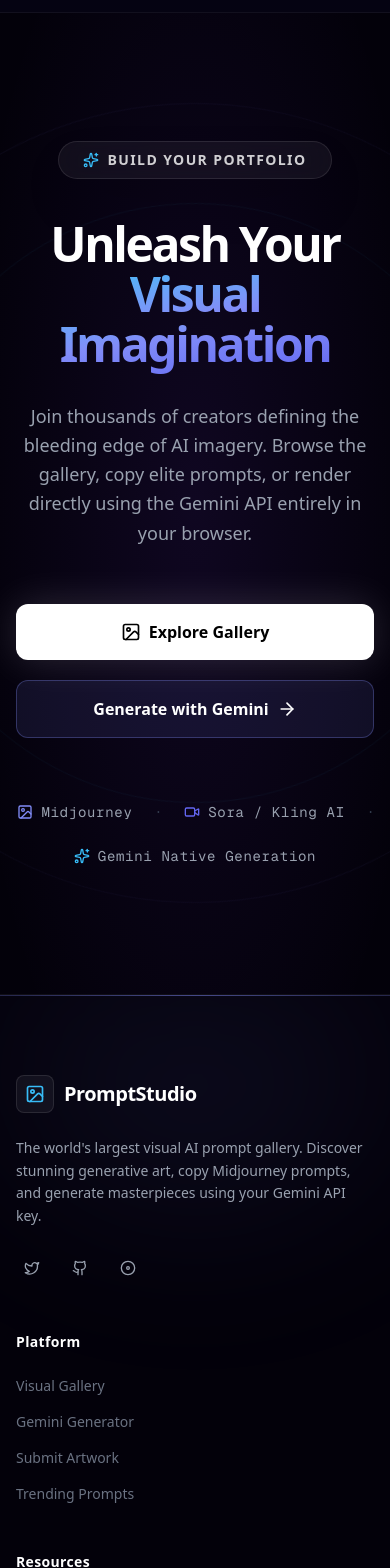
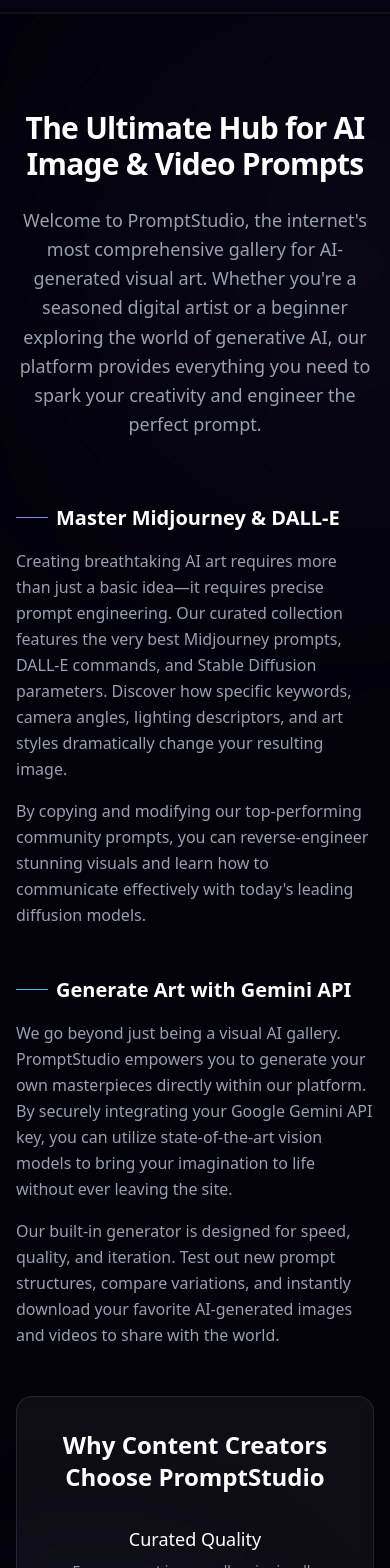
Before and after one commit to thomas-chacko/Prompt-Studio, a Next.js app in the folder client/: page / in a window 390 px wide. Shown: the part 9003-10571 px from the top of the page. Built offline with nearby package versions, Linux system fonts and the light colour scheme.

Commit message:
fe seo improvments

```diff
--- a/client/app/layout.tsx
+++ b/client/app/layout.tsx
@@ -17,26 +17,40 @@
   subsets: ["latin"],
 });
 
+export const viewport: import("next").Viewport = {
+  width: "device-width",
+  initialScale: 1,
+  maximumScale: 5,
+  themeColor: "#03010a",
+};
+
 export const metadata: Metadata = {
-  title: "PromptStudio — #1 AI Image & Video Prompt Gallery | Generate with Gemini",
-  description:
-    "PromptStudio is the largest visual AI prompt gallery. Browse, copy, and discover breathtaking image prompts for Midjourney, DALL-E, & Stable Diffusion. Generate your own stunning AI images right here using your Gemini API key.",
+  metadataBase: new URL("https://promptstudio-web.vercel.app"),
+  title: "PromptStudio: Top AI Image & Video Prompts",
+  description: "Discover breathtaking AI image & video prompts for Midjourney & DALL-E. Generate art using the Gemini API.",
   keywords: [
     "AI image prompts", "Midjourney prompts", "DALL-E prompts", "Stable diffusion prompts",
     "AI generative art", "AI image generator", "Gemini API image generation",
     "copy image prompts", "visual AI gallery", "AI video prompts",
     "AI art community", "prompt studio art", "best AI image prompts",
   ],
+  alternates: {
+    canonical: "/",
+    languages: {
+      "en-US": "/en-US",
+    },
+  },
   openGraph: {
-    title: "PromptStudio — Visual AI Prompt Gallery",
-    description: "Discover breathtaking AI image prompts. Generate stunning generative art using your Gemini API key. Free curated library of Midjourney and DALL-E prompts.",
+    title: "PromptStudio: Top AI Image & Video Prompts",
+    description: "Discover breathtaking AI image & video prompts for Midjourney & DALL-E. Generate art using the Gemini API.",
     type: "website",
     locale: "en_US",
+    url: "/",
   },
   twitter: {
     card: "summary_large_image",
-    title: "PromptStudio — Visual AI Prompt Gallery",
-    description: "Browse the world's best AI image prompts. Copy in one click. Generate stunning art directly with your Gemini API key.",
+    title: "PromptStudio: Top AI Image & Video Prompts",
+    description: "Discover breathtaking AI image & video prompts for Midjourney & DALL-E. Generate art using the Gemini API.",
   },
   robots: { index: true, follow: true },
 };
@@ -46,11 +60,34 @@
 }: Readonly<{
   children: React.ReactNode;
 }>) {
+  const schema = {
+    "@context": "https://schema.org",
+    "@type": "WebSite",
+    "name": "PromptStudio",
+    "url": "https://promptstudio-web.vercel.app/",
+    "potentialAction": {
+      "@type": "SearchAction",
+      "target": "https://promptstudio-web.vercel.app/search?q={search_term_string}",
+      "query-input": "required name=search_term_string"
+    },
+    "sameAs": [
+      "https://twitter.com/promptstudio",
+      "https://facebook.com/promptstudio",
+      "https://instagram.com/promptstudio",
+      "https://linkedin.com/company/promptstudio",
+      "https://youtube.com/@promptstudio"
+    ]
+  };
+
   return (
     <html lang="en" className="dark">
       <body
         className={`${geistSans.variable} ${geistMono.variable} antialiased`}
       >
+        <script
+          type="application/ld+json"
+          dangerouslySetInnerHTML={{ __html: JSON.stringify(schema) }}
+        />
         <ErrorBoundary>
           <APIWarmup />
           <ToastContainer />
--- a/client/app/page.tsx
+++ b/client/app/page.tsx
@@ -1,9 +1,13 @@
+import dynamic from 'next/dynamic';
 import HomeHero from "@/sections/home-hero";
-import TrendingPromptsSection from "@/sections/trending-prompts-section";
-import CategoriesSection from "@/sections/categories-section";
-import HowItWorksSection from "@/sections/how-it-works-section";
-import ModelsTicker from "@/sections/models-ticker";
-import CTASectionNew from "@/sections/cta-section-new";
+
+// Lazy load below-the-fold sections to improve INP and initial load time
+const TrendingPromptsSection = dynamic(() => import("@/sections/trending-prompts-section"));
+const CategoriesSection = dynamic(() => import("@/sections/categories-section"));
+const HowItWorksSection = dynamic(() => import("@/sections/how-it-works-section"));
+const ModelsTicker = dynamic(() => import("@/sections/models-ticker"));
+const SEOContentSection = dynamic(() => import("@/sections/seo-content-section"));
+const CTASectionNew = dynamic(() => import("@/sections/cta-section-new"));
 
 export default function Home() {
   return (
@@ -23,6 +27,9 @@
       {/* Section 6 (Second-last): AI Models Ticker */}
       <ModelsTicker />
 
+      {/* SEO Section to improve text-to-code ratio */}
+      <SEOContentSection />
+
       {/* Section 7 (Last): Call to Action */}
       <CTASectionNew />
     </div>
--- a/client/components/footer.tsx
+++ b/client/components/footer.tsx
@@ -1,5 +1,5 @@
 import Link from 'next/link';
-import { Github, Twitter, DiscIcon as Discord, Sparkles, Image as ImageIcon } from 'lucide-react';
+import { Github, Twitter, DiscIcon as Discord, Sparkles, Image as ImageIcon, Facebook, Instagram, Linkedin, Youtube } from 'lucide-react';
 
 export default function Footer() {
   return (
@@ -22,15 +22,24 @@
             <p className="text-gray-400 text-sm max-w-sm leading-relaxed mb-6 font-light">
               The world's largest visual AI prompt gallery. Discover stunning generative art, copy Midjourney prompts, and generate masterpieces using your Gemini API key.
             </p>
-            <div className="flex items-center gap-4">
-              <a href="https://twitter.com" target="_blank" rel="noopener noreferrer" className="p-2 rounded-lg text-gray-400 hover:text-white hover:bg-white/5 transition-all outline-none focus:ring-2 focus:ring-brand-purple" aria-label="Twitter">
-                <Twitter className="w-4 h-4" />
+            <div className="flex items-center gap-4 flex-wrap">
+              <a href="https://twitter.com/promptstudio" target="_blank" rel="noopener noreferrer" className="p-3 min-w-[48px] min-h-[48px] flex items-center justify-center rounded-lg text-gray-400 hover:text-white hover:bg-white/5 transition-all outline-none focus:ring-2 focus:ring-brand-purple" aria-label="Twitter">
+                <Twitter className="w-5 h-5" />
               </a>
-              <a href="https://github.com" target="_blank" rel="noopener noreferrer" className="p-2 rounded-lg text-gray-400 hover:text-white hover:bg-white/5 transition-all outline-none focus:ring-2 focus:ring-brand-purple" aria-label="GitHub">
-                <Github className="w-4 h-4" />
+              <a href="https://facebook.com/promptstudio" target="_blank" rel="noopener noreferrer" className="p-3 min-w-[48px] min-h-[48px] flex items-center justify-center rounded-lg text-gray-400 hover:text-white hover:bg-white/5 transition-all outline-none focus:ring-2 focus:ring-brand-purple" aria-label="Facebook">
+                <Facebook className="w-5 h-5" />
               </a>
-              <a href="https://discord.com" target="_blank" rel="noopener noreferrer" className="p-2 rounded-lg text-gray-400 hover:text-white hover:bg-white/5 transition-all outline-none focus:ring-2 focus:ring-brand-purple" aria-label="Discord">
-                <Discord className="w-4 h-4" />
+              <a href="https://instagram.com/promptstudio" target="_blank" rel="noopener noreferrer" className="p-3 min-w-[48px] min-h-[48px] flex items-center justify-center rounded-lg text-gray-400 hover:text-white hover:bg-white/5 transition-all outline-none focus:ring-2 focus:ring-brand-purple" aria-label="Instagram">
+                <Instagram className="w-5 h-5" />
+              </a>
+              <a href="https://linkedin.com/company/promptstudio" target="_blank" rel="noopener noreferrer" className="p-3 min-w-[48px] min-h-[48px] flex items-center justify-center rounded-lg text-gray-400 hover:text-white hover:bg-white/5 transition-all outline-none focus:ring-2 focus:ring-brand-purple" aria-label="LinkedIn">
+                <Linkedin className="w-5 h-5" />
+              </a>
+              <a href="https://youtube.com/@promptstudio" target="_blank" rel="noopener noreferrer" className="p-3 min-w-[48px] min-h-[48px] flex items-center justify-center rounded-lg text-gray-400 hover:text-white hover:bg-white/5 transition-all outline-none focus:ring-2 focus:ring-brand-purple" aria-label="YouTube">
+                <Youtube className="w-5 h-5" />
+              </a>
+              <a href="https://github.com" target="_blank" rel="noopener noreferrer" className="p-3 min-w-[48px] min-h-[48px] flex items-center justify-center rounded-lg text-gray-400 hover:text-white hover:bg-white/5 transition-all outline-none focus:ring-2 focus:ring-brand-purple" aria-label="GitHub">
+                <Github className="w-5 h-5" />
               </a>
             </div>
           </div>
--- /dev/null
+++ b/client/sections/seo-content-section.tsx
@@ -0,0 +1,80 @@
+import React from 'react';
+
+export default function SEOContentSection() {
+  return (
+    <section className="py-24 bg-[#03010a] border-t border-white/5 relative overflow-hidden">
+      {/* Background decorations */}
+      <div className="absolute top-0 left-1/4 w-[500px] h-[500px] bg-brand-purple/5 rounded-full blur-[120px] pointer-events-none" />
+      <div className="absolute bottom-0 right-1/4 w-[400px] h-[400px] bg-brand-cyan/5 rounded-full blur-[100px] pointer-events-none" />
+
+      <div className="max-w-4xl mx-auto px-4 sm:px-6 lg:px-8 relative z-10 text-gray-300">
+        <div className="space-y-12">
+
+          <div className="text-center mb-16">
+            <h2 className="text-3xl md:text-4xl font-bold text-white mb-6 tracking-tight">
+              The Ultimate Hub for AI Image & Video Prompts
+            </h2>
+            <p className="text-lg text-gray-400 leading-relaxed font-light">
+              Welcome to PromptStudio, the internet's most comprehensive gallery for AI-generated visual art.
+              Whether you're a seasoned digital artist or a beginner exploring the world of generative AI,
+              our platform provides everything you need to spark your creativity and engineer the perfect prompt.
+            </p>
+          </div>
+
+          <div className="grid md:grid-cols-2 gap-12">
+            <div>
+              <h3 className="text-xl font-semibold text-white mb-4 flex items-center gap-2">
+                <span className="w-8 h-px bg-brand-purple"></span>
+                Master Midjourney & DALL-E
+              </h3>
+              <p className="text-gray-400 leading-relaxed font-light mb-4">
+                Creating breathtaking AI art requires more than just a basic idea—it requires precise prompt engineering.
+                Our curated collection features the very best Midjourney prompts, DALL-E commands, and Stable Diffusion parameters.
+                Discover how specific keywords, camera angles, lighting descriptors, and art styles dramatically change your resulting image.
+              </p>
+              <p className="text-gray-400 leading-relaxed font-light">
+                By copying and modifying our top-performing community prompts, you can reverse-engineer stunning visuals and learn
+                how to communicate effectively with today's leading diffusion models.
+              </p>
+            </div>
+
+            <div>
+              <h3 className="text-xl font-semibold text-white mb-4 flex items-center gap-2">
+                <span className="w-8 h-px bg-brand-cyan"></span>
+                Generate Art with Gemini API
+              </h3>
+              <p className="text-gray-400 leading-relaxed font-light mb-4">
+                We go beyond just being a visual AI gallery. PromptStudio empowers you to generate your own masterpieces directly
+                within our platform. By securely integrating your Google Gemini API key, you can utilize state-of-the-art vision
+                models to bring your imagination to life without ever leaving the site.
+              </p>
+              <p className="text-gray-400 leading-relaxed font-light">
+                Our built-in generator is designed for speed, quality, and iteration. Test out new prompt structures, compare variations,
+                and instantly download your favorite AI-generated images and videos to share with the world.
+              </p>
+            </div>
+          </div>
+
+          <div className="p-8 rounded-2xl bg-white/5 border border-white/10 backdrop-blur-sm mt-12">
+            <h3 className="text-2xl font-semibold text-white mb-4 text-center">Why Content Creators Choose PromptStudio</h3>
+            <div className="grid sm:grid-cols-3 gap-6 text-center mt-8">
+              <div>
+                <h4 className="text-lg font-medium text-white mb-2">Curated Quality</h4>
+                <p className="text-sm text-gray-400 font-light">Every prompt in our gallery is visually verified to ensure high-quality outputs across popular AI models.</p>
+              </div>
+              <div>
+                <h4 className="text-lg font-medium text-white mb-2">One-Click Copying</h4>
+                <p className="text-sm text-gray-400 font-light">Our seamless UI allows you to instantly copy prompt text, parameters, and negative prompts to your clipboard.</p>
+              </div>
+              <div>
+                <h4 className="text-lg font-medium text-white mb-2">Active Community</h4>
+                <p className="text-sm text-gray-400 font-light">Join thousands of AI artists sharing their techniques, workflows, and discoveries in the generative space.</p>
+              </div>
+            </div>
+          </div>
+
+        </div>
+      </div>
+    </section>
+  );
+}
```
